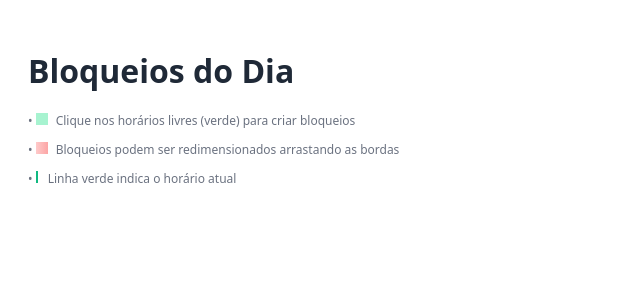
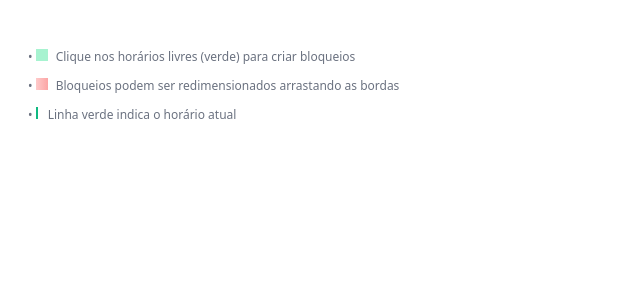
Before and after one commit to kadubmx/bloqueio-widget, a React (Vite) app: page / in a window 1280 px wide. Shown: the top 300 px of the page, without its empty margins (0-640 px from the left). Built offline with nearby package versions, Linux system fonts and the light colour scheme; the HTML template or start-up script is replaced by a standard one.

Commit message:
feat: BloqueioWidget export iife + external React

```diff
--- a/src/App.jsx
+++ b/src/App.jsx
@@ -133,7 +133,7 @@ export default class App extends Component {
 
   return (
     <div style={{ padding: 20, fontFamily: 'system-ui, sans-serif' }}>
-        <h1 style={{ color: '#1f2937', marginBottom: '20px' }}>Bloqueios do Dia</h1>
+      {/* removido o <h1> */}
 
       {active && (
         <div style={{
```
Lines whose indentation alone changed are shown as unchanged.
